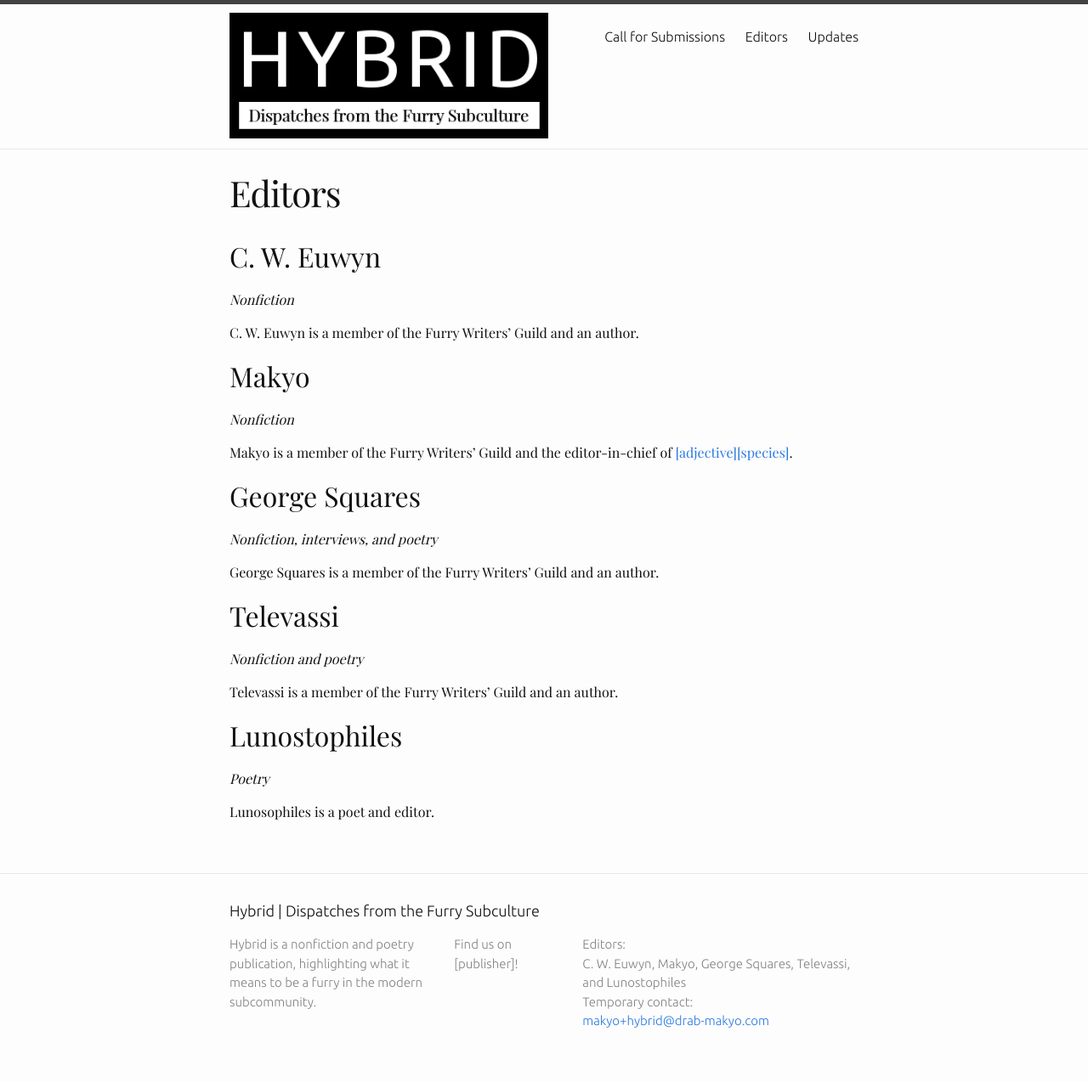
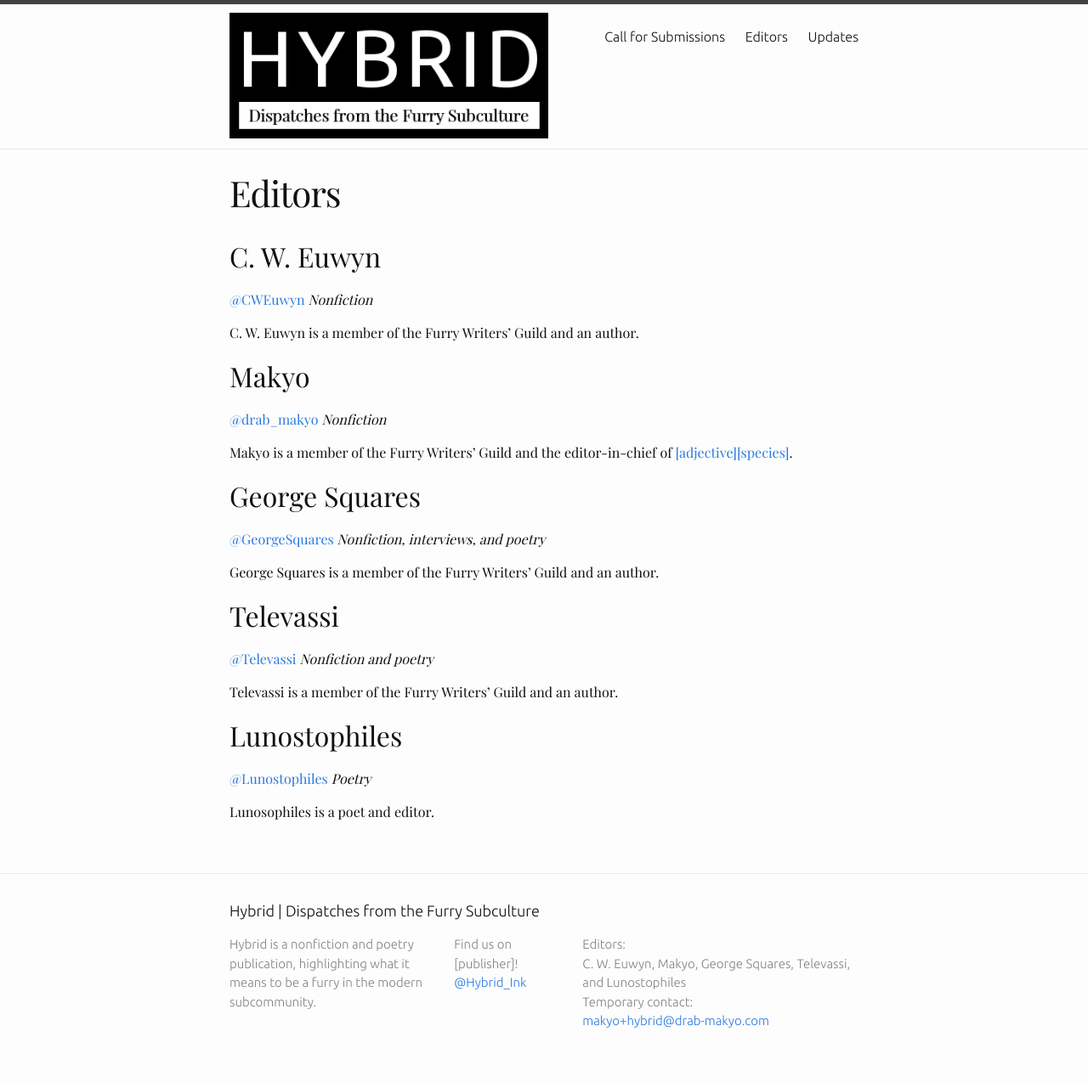
Before and after one commit to hybridink/hybrid.ink, a Jekyll site: the page built from editors.md, in a window 1280 px wide. Shown: the whole page at 85% size. Built offline with Jekyll 4.4.1, drawn with Linux system fonts in a browser that asks for light colours.

Commit message:
Add twitter

```diff
--- a/_includes/footer.html
+++ b/_includes/footer.html
@@ -10,7 +10,8 @@
       </div>
 
       <div class="footer-col  footer-col-2">
-        Find us on [publisher]!
+        Find us on [publisher]!<br />
+        <a href="https://twitter.com/Hybrid_Ink">@Hybrid_Ink</a>
       </div>
 
       <div class="footer-col  footer-col-3">
--- a/editors.md
+++ b/editors.md
@@ -5,30 +5,30 @@ title: Editors
 
 ## C. W. Euwyn
 
-*Nonfiction*
+[@CWEuwyn](https://twitter.com/CWEuwyn) *Nonfiction*
 
 C. W. Euwyn is a member of the Furry Writers' Guild and an author.
 
 ## Makyo
 
-*Nonfiction*
+[@drab_makyo](https://twitter.com/drab_makyo) *Nonfiction*
 
 Makyo is a member of the Furry Writers' Guild and the editor-in-chief of [\[adjective\]\[species\]](http://adjectivespecies.com).
 
 ## George Squares
 
-*Nonfiction, interviews, and poetry*
+[@GeorgeSquares](https://twitter.com/GeorgeSquares) *Nonfiction, interviews, and poetry*
 
 George Squares is a member of the Furry Writers' Guild and an author.
 
 ## Televassi
 
-*Nonfiction and poetry*
+[@Televassi](https://twitter.com/televassi) *Nonfiction and poetry*
 
 Televassi is a member of the Furry Writers' Guild and an author.
 
 ## Lunostophiles
 
-*Poetry*
+[@Lunostophiles](https://twitter.com/lunostophiles) *Poetry*
 
 Lunosophiles is a poet and editor.
```
